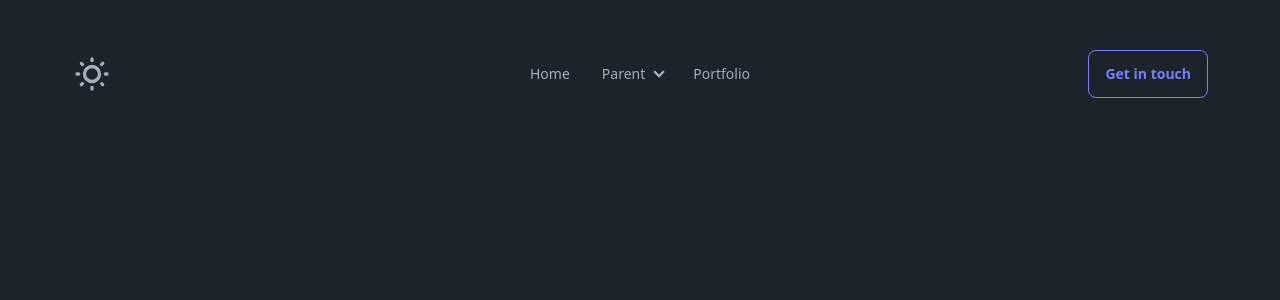
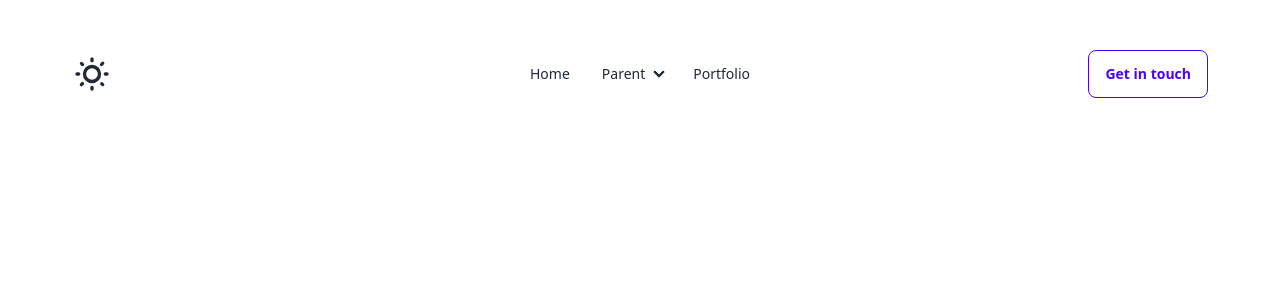
Before and after one commit to AmineSak/Personnal-website, a Next.js app: page / in a window 1280 px wide. Shown: the top 300 px of the page. Built offline with nearby package versions, Linux system fonts and the light colour scheme.

Commit message:
Theme toggler setup

```diff
--- a/app/layout.tsx
+++ b/app/layout.tsx
@@ -13,12 +13,10 @@ export default function RootLayout({
   children: React.ReactNode;
 }>) {
   return (
-    <html lang="en" data-theme="light">
-      <body>
-        <div className="main">
-          <Navbar />
-          {children}
-        </div>
+    <html lang="en" suppressHydrationWarning>
+      <body className="main">
+        <Navbar />
+        {children}
       </body>
     </html>
   );
--- a/components/Navbar.tsx
+++ b/components/Navbar.tsx
@@ -1,6 +1,4 @@
-import React from "react";
-import Image from "next/image";
-import Avatar from "@/public/assets/images/avatar.jpg";
+"use client";
 import ThemeToggle from "./ui/theme-toggle";
 
 type Props = {};
--- a/components/ui/theme-toggle.tsx
+++ b/components/ui/theme-toggle.tsx
@@ -1,12 +1,9 @@
-import React from "react";
-
 type Props = {};
-
 const ThemeToggle = (props: Props) => {
   return (
     <label className="swap swap-rotate">
       {/* this hidden checkbox controls the state */}
-      <input type="checkbox" className="theme-controller" value="dark" />
+      <input type="checkbox" className="theme-controller" value="light" />
 
       {/* sun icon */}
       <svg
--- a/tailwind.config.ts
+++ b/tailwind.config.ts
@@ -61,7 +61,7 @@ export default {
   },
   plugins: [require("daisyui"), require("tailwindcss-animate")],
   daisyui: {
-    themes: ["ligth", "dark"],
+    themes: ["light", "dark"],
     base: true,
   },
 } satisfies Config;
```
Also changed, not shown: public/assets/images/1.jpg (added), public/assets/images/avatar.jpg (deleted).
